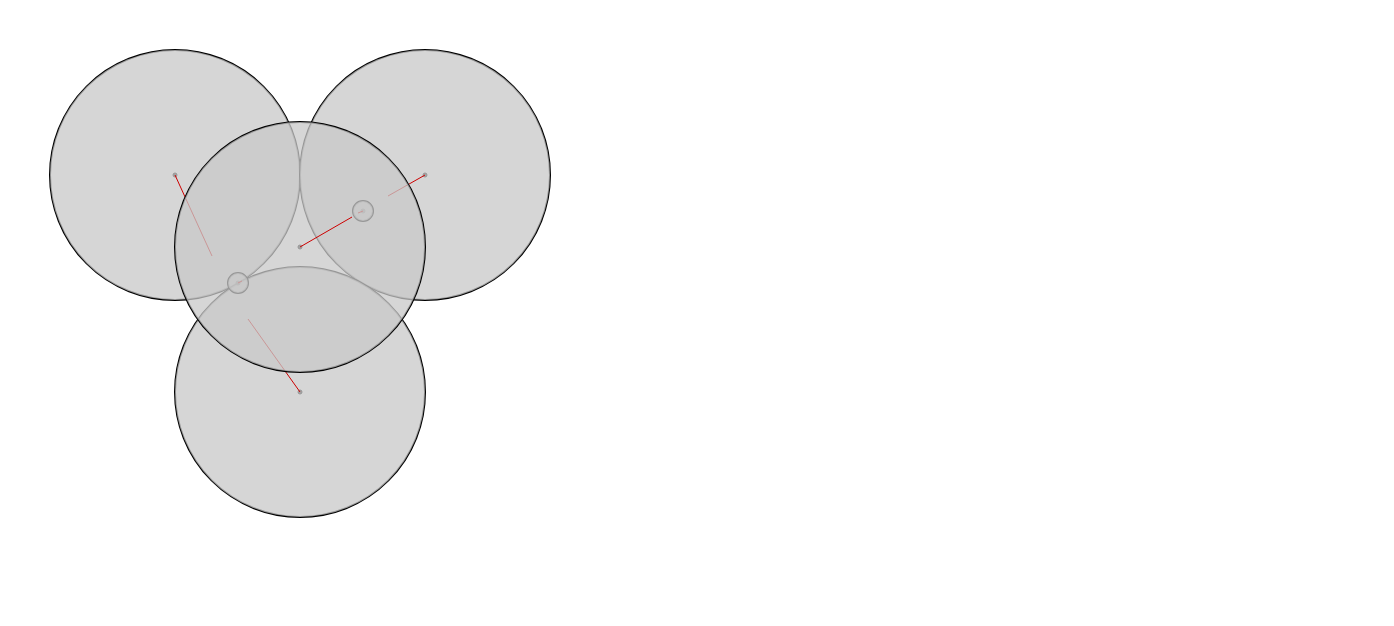
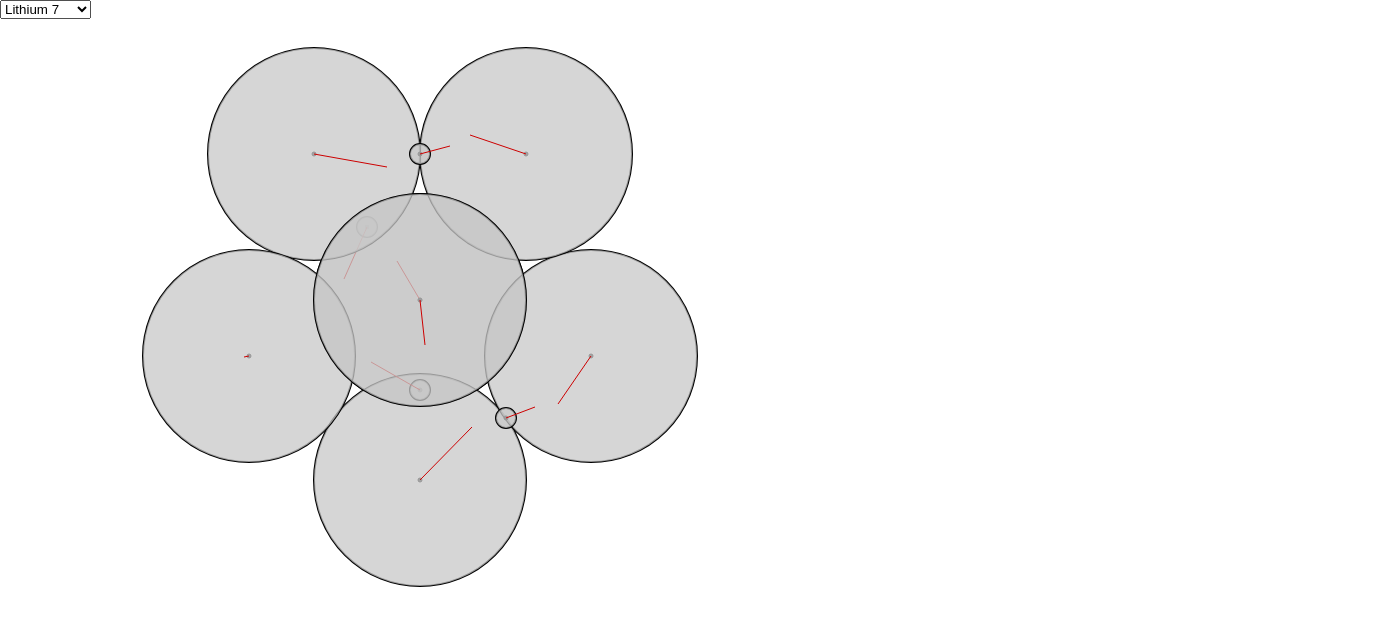
Before and after one commit to oudeicrat/oudeicrat.github.io, a plain HTML site: page electrosim.html in a window 1280 px wide. Shown: the whole page, 1394 px wide, since content can reach past the window. Drawn offline with Linux system fonts and the light colour scheme.

Commit message:
Add files via upload
added selection between hydrogen2, helium4 and lithium7

```diff
--- a/electrosim.html
+++ b/electrosim.html
@@ -14,6 +14,10 @@
 			var canvasSize;
 			var elements = [];
 			var k = 1;
+
+			var scale = 180.0;
+			var offset = 300.0;
+			var forceScale = 23;
 
 		    var RotMatxx = 1;
 		    var RotMatxy = 0;
@@ -71,9 +75,10 @@
 			}
 
 			class Chargetron {
-				constructor(charge,position) {
+				constructor(charge,position,radius) {
 					this.charge = charge;
 					this.position = position;
+					this.radius = radius;
 				}
 				getPosition() { return this.position; }
 				getCharge() { return this.charge; }
@@ -111,11 +116,12 @@
 					return rotate(this.position);
 				}
 				draw(pos2d) {
-					var scale = 250.0;
-					var offset = 300.0;
-					var forceScale = 32;
-
-					var radius = Math.round(scale / 2);
+					var radius = 1;
+					if (this.radius == 0) {
+						radius = Math.round(scale / 2);
+					} else {
+						radius = this.radius * scale;
+					}
 					if (this.charge<0) radius = 10;
 					//ctx.fillStyle = '';
 					ctx.beginPath();
@@ -186,26 +192,84 @@
 					elements[drawPositions[j].index].draw(drawPositions[j].pos);
 				}
 			}
+			function selectShape(n) {
+				elements = [];
+				if (n==4) {
+					//Helium 4
+					/* */
+					//elements.push(new Chargetron( 1,{x:-0.5, y:-0.5,                   z:-0.5},                  0.5));
+					//elements.push(new Chargetron( 1,{x: 0.5, y:-0.5,                   z:-0.5},                  0.5));
+					//elements.push(new Chargetron( 1,{x: 0.0, y:Math.sqrt(3.0)/2.0-0.5, z:-0.5},                  0.5));
+					//elements.push(new Chargetron( 1,{x: 0.0, y:Math.sqrt(3.0)/6.0-0.5, z:Math.sqrt(6.0)/3.0-0.5},0.5));
 
+					elements.push(new Chargetron( 1,{x:-0.5, y:-Math.sqrt(3)/6, z:-Math.sqrt(6)/12},0.5));
+					elements.push(new Chargetron( 1,{x: 0.5, y:-Math.sqrt(3)/6, z:-Math.sqrt(6)/12},0.5));
+					elements.push(new Chargetron( 1,{x: 0,   y: Math.sqrt(3)/3, z:-Math.sqrt(6)/12},0.5));
+					elements.push(new Chargetron( 1,{x: 0,   y: 0,              z: Math.sqrt(6)/4}, 0.5));
+
+					elements.push(new Chargetron(-1,{x:0,y:-Math.sqrt(3)/6, z:-Math.sqrt(6)/12}, 0));
+					elements.push(new Chargetron(-1,{x:0,y: Math.sqrt(3)/6, z: Math.sqrt(6)/12},  0));
+					/* */
+				} else if (n==2) {
+					//Hydrogen 2
+					/* */
+					elements.push(new Chargetron( 1,{x:-0.5, y:0.0, z:0.0},0.5));
+					elements.push(new Chargetron( 1,{x: 0.5, y:0.0, z:0.0},0.5));
+					elements.push(new Chargetron(-1,{x: 0.0, y:0.0, z:0.0},0));
+					/* */
+				} else if (n==7) {
+					//Lithium 7
+					/* */
+					//https://mathworld.wolfram.com/RegularPentagon.html
+					var c1 = (Math.sqrt(5)-1)/4;
+					var c2 = (Math.sqrt(5)+1)/4;
+					var s1 = Math.sqrt(10+2*Math.sqrt(5))/4;
+					var s2 = Math.sqrt(10-2*Math.sqrt(5))/4;
+					var rd = Math.sqrt(s1*s1+(c1-1)*(c1-1))/2;
+					var al = Math.sqrt(4*rd*rd-1);
+					elements.push(new Chargetron( 1,{x:  0, y:  1, z: 0}, rd));
+					elements.push(new Chargetron( 1,{x: s1, y: c1, z: 0}, rd));
+					elements.push(new Chargetron( 1,{x: s2, y:-c2, z: 0}, rd));
+					elements.push(new Chargetron( 1,{x:-s2, y:-c2, z: 0}, rd));
+					elements.push(new Chargetron( 1,{x:-s1, y: c1, z: 0}, rd));
+					elements.push(new Chargetron( 1,{x:  0, y:  0, z: al}, rd));
+					elements.push(new Chargetron( 1,{x:  0, y:  0, z:-al}, rd));
+
+					elements.push(new Chargetron(-1,{x:s1/2,       y:(c1+1)/2,  z: 0}, 0));
+					//elements.push(new Chargetron(-1,{x:(s1+s2)/2,  y:(c1-c2)/2, z: 0}, 0));
+					elements.push(new Chargetron(-1,{x:0,          y:-c2,       z: 0}, 0));
+					//elements.push(new Chargetron(-1,{x:(-s2-s1)/2, y:(c1-c2)/2, z: 0}, 0));
+					//elements.push(new Chargetron(-1,{x:-s1/2,      y:(c1+1)/2,  z: 0}, 0));
+
+					elements.push(new Chargetron(-1,{x:0,     y:1/2,   z: al/2}, 0));
+					//elements.push(new Chargetron(-1,{x:s1/2,  y:c1/2,  z: al/2}, 0));
+					//elements.push(new Chargetron(-1,{x:s2/2,  y:-c2/2, z: al/2}, 0));
+					//elements.push(new Chargetron(-1,{x:-s2/2, y:-c2/2, z: al/2}, 0));
+					//elements.push(new Chargetron(-1,{x:-s1/2, y:c1/2,  z: al/2}, 0));
+
+					//elements.push(new Chargetron(-1,{x:0,     y:1/2,   z:-al/2}, 0));
+					//elements.push(new Chargetron(-1,{x:s1/2,  y:c1/2,  z:-al/2}, 0));
+					//elements.push(new Chargetron(-1,{x:s2/2,  y:-c2/2, z:-al/2}, 0));
+					elements.push(new Chargetron(-1,{x:-s2/2, y:-c2/2, z:-al/2}, 0));
+					//elements.push(new Chargetron(-1,{x:-s1/2, y:c1/2,  z:-al/2}, 0));
+
+					//4 electrons in the inner center in a tetrahedron shape
+					//elements.push(new Chargetron(-1,{x:-0.5/2, y:-Math.sqrt(3)/6/2, z:-Math.sqrt(6)/12/2},0));
+					//elements.push(new Chargetron(-1,{x: 0.5/2, y:-Math.sqrt(3)/6/2, z:-Math.sqrt(6)/12/2},0));
+					//elements.push(new Chargetron(-1,{x: 0/2,   y: Math.sqrt(3)/3/2, z:-Math.sqrt(6)/12/2},0));
+					//elements.push(new Chargetron(-1,{x: 0/2,   y: 0,              z: Math.sqrt(6)/4/2},0));
+
+
+					/* */
+				}
+				changeRotation(0,0,0);
+				draw();
+			}
 			function load() {
 				ctx = document.getElementById('canvas').getContext('2d');
-				//Helium 4
-				/* */
-				elements.push(new Chargetron( 1,{x:-0.5, y:-0.5,                   z:-0.5}));
-				elements.push(new Chargetron( 1,{x: 0.5, y:-0.5,                   z:-0.5}));
-				elements.push(new Chargetron( 1,{x: 0.0, y:Math.sqrt(3.0)/2.0-0.5, z:-0.5}));
-				elements.push(new Chargetron( 1,{x: 0.0, y:Math.sqrt(3.0)/6.0-0.5, z:Math.sqrt(6.0)/3.0-0.5}));
-				elements.push(new Chargetron(-1,{x:-0.25,y:Math.sqrt(3.0)/4.0-0.5, z:-0.5}));
-				elements.push(new Chargetron(-1,{x: 0.25,y:Math.sqrt(3.0)/12.0-0.5,z:Math.sqrt(6.0)/6.0-0.5}));
-				/* */
-				//Hydrogen 2
-				/* * /
-				elements.push(new Chargetron( 1,{x:0.0, y:0.0,                z:0.0}));
-				elements.push(new Chargetron( 1,{x:1.0, y:0.0,                z:0.0}));
-				elements.push(new Chargetron(-1,{x:0.5, y:0.0,                z:0.0}));
-				/* */
-				changeRotation(0,0,0);
-				draw();
+
+				selectShape(7); //Lithium 7
+
 
 				var oldPosX = 0;
 				var oldPosY = 0;
@@ -229,6 +293,8 @@
 						oldPosY = e.offsetY;
 						recalcRotation();
 						draw();
+						//e.stopPropagation();
+						//e.preventDefault();
 					}
 				});
 				window.addEventListener('mouseup', function(e) {
@@ -254,7 +320,12 @@
 		</script>
 	</head>
 	<body onload="load();" onresize="setTimeout('resizeHandler();',10);">
-		<div id="mainContainer" style="padding:0px; margin:0px;">
+		<div style="float:left;"><select id="shapeSelect" onchange="selectShape(this.value);">
+			<option value="2">Hydrogen 2</option>
+			<option value="4">Helium 4</option>
+			<option value="7" selected="selected">Lithium 7</option>
+		</select></div>
+		<div id="mainContainer" style="padding:0px; margin:0px; margin-left:120px;">
 			<div id="canvasDiv" style="float:left; padding:0px; margin:0px; display:block;"><canvas id="canvas"></canvas></div>
 		</div>
 	</body>
```
